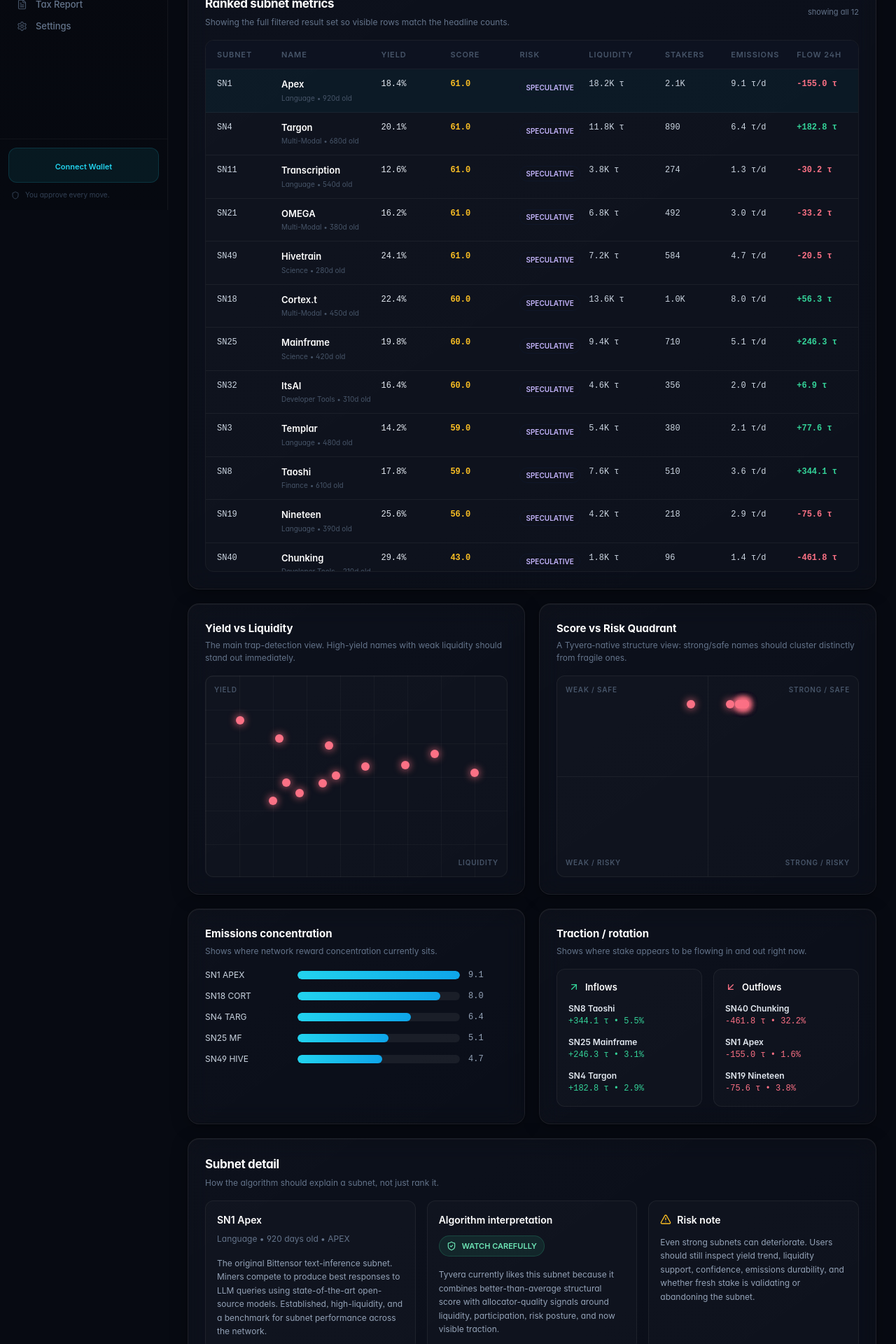
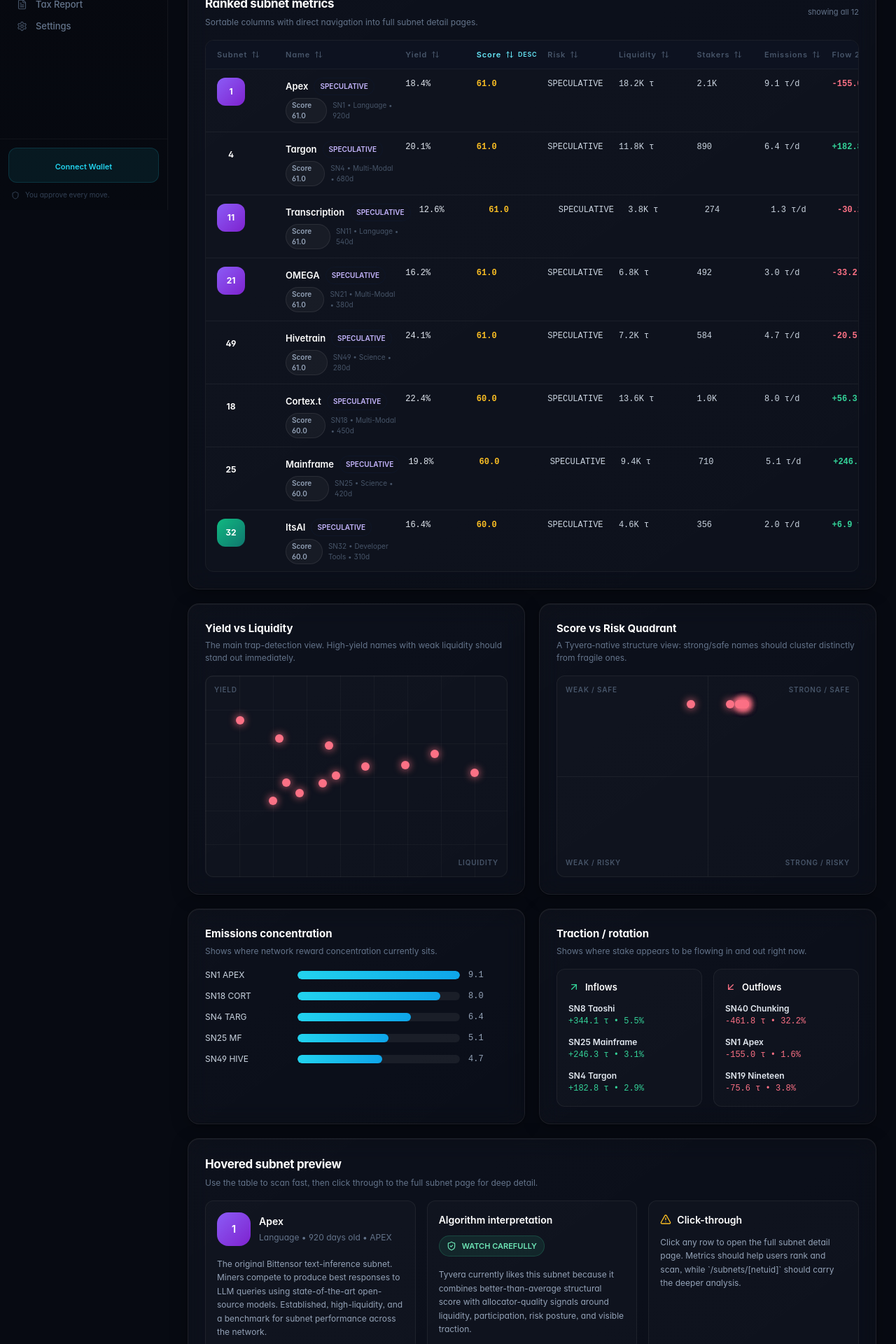
Before and after one commit to openclawbeta/tyvera, a Next.js app: page /metrics in a window 1280 px wide. Shown: the part 500-2420 px from the top of the page at 70% size. Built offline with nearby package versions, Linux system fonts and the light colour scheme; no server answers.

Commit message:
add sorting and navigation to metrics table

```diff
--- a/app/(app)/metrics/page.tsx
+++ b/app/(app)/metrics/page.tsx
@@ -1,13 +1,14 @@
 "use client";
 
 import { useEffect, useMemo, useState } from "react";
-import { AlertTriangle, ArrowDownLeft, ArrowUpRight, Download, RefreshCw, ShieldCheck, TrendingDown, TrendingUp } from "lucide-react";
+import { useRouter } from "next/navigation";
+import { AlertTriangle, ArrowDownLeft, ArrowUpRight, ArrowUpDown, Download, RefreshCw, ShieldCheck, TrendingDown, TrendingUp } from "lucide-react";
 import { PageHeader } from "@/components/layout/page-header";
 import { GlassCard } from "@/components/ui-custom/glass-card";
 import { DataSourceBadge } from "@/components/ui-custom/data-source-badge";
 import { fetchSubnetsFromApi, getSubnets } from "@/lib/api/subnets";
 import type { RiskLevel, SubnetDetailModel } from "@/lib/types/subnets";
-import { cn, formatLargeNumber, riskBg, scoreColor } from "@/lib/utils";
+import { cn, formatLargeNumber, riskBg, scoreColor, subnetGradient } from "@/lib/utils";
 
 const CATEGORY_OPTIONS = ["All", "AI", "Creative", "Infrastructure", "Data", "Finance", "Science", "Language", "Multi-Modal"];
 const PRESET_OPTIONS = [
@@ -18,6 +19,9 @@ const PRESET_OPTIONS = [
   "Confidence 80+",
   "Traction leaders",
 ];
+
+type SortKey = "netuid" | "name" | "yield" | "score" | "risk" | "liquidity" | "stakers" | "emissions" | "flow24h" | "flowPct" | "yieldDelta7d" | "confidence";
+type SortDirection = "asc" | "desc";
 
 function formatLiquidity(liquidity: number): string {
   if (liquidity >= 1_000_000) return `${(liquidity / 1_000_000).toFixed(1)}M τ`;
@@ -56,7 +60,38 @@ function getFlowPct(subnet: SubnetDetailModel): number {
   return 0;
 }
 
+function SortHeader({
+  label,
+  sortKey,
+  currentKey,
+  currentDirection,
+  onSort,
+}: {
+  label: string;
+  sortKey: SortKey;
+  currentKey: SortKey;
+  currentDirection: SortDirection;
+  onSort: (key: SortKey) => void;
+}) {
+  const active = sortKey === currentKey;
+  return (
+    <button
+      onClick={() => onSort(sortKey)}
+      className={cn(
+        "flex items-center gap-1.5 text-left transition-colors",
+        active ? "text-cyan-300" : "text-slate-600 hover:text-slate-300",
+      )}
+      title={`Sort by ${label}`}
+    >
+      <span>{label}</span>
+      <ArrowUpDown className={cn("w-3 h-3", active && "text-cyan-300")} />
+      {active && <span className="text-[9px] uppercase tracking-[0.08em]">{currentDirection}</span>}
+    </button>
+  );
+}
+
 export default function MetricsPage() {
+  const router = useRouter();
   const seed = getSubnets();
   const [subnets, setSubnets] = useState<SubnetDetailModel[]>(() => seed);
   const [dataSource, setDataSource] = useState("static-snapshot");
@@ -65,6 +100,8 @@ export default function MetricsPage() {
   const [category, setCategory] = useState("All");
   const [selected, setSelected] = useState<SubnetDetailModel | null>(() => seed[0] ?? null);
   const [loading, setLoading] = useState(false);
+  const [sortKey, setSortKey] = useState<SortKey>("score");
+  const [sortDirection, setSortDirection] = useState<SortDirection>("desc");
 
   useEffect(() => {
     let cancelled = false;
@@ -86,7 +123,7 @@ export default function MetricsPage() {
     };
   }, []);
 
-  const filtered = useMemo(() => {
+  const baseFiltered = useMemo(() => {
     let list = [...subnets].filter((s) => s.netuid !== 0 && s.liquidity > 0);
 
     if (category !== "All") {
@@ -111,13 +148,44 @@ export default function MetricsPage() {
         break;
     }
 
-    return list.sort((a, b) => {
-      if (preset === "Momentum leaders") return b.yieldDelta7d - a.yieldDelta7d;
-      if (preset === "High liquidity") return b.liquidity - a.liquidity;
-      if (preset === "Traction leaders") return getFlow24h(b) - getFlow24h(a);
-      return b.score - a.score;
+    return list;
+  }, [subnets, category, preset]);
+
+  const filtered = useMemo(() => {
+    const list = [...baseFiltered];
+    list.sort((a, b) => {
+      const direction = sortDirection === "asc" ? 1 : -1;
+      switch (sortKey) {
+        case "netuid":
+          return (a.netuid - b.netuid) * direction;
+        case "name":
+          return a.name.localeCompare(b.name) * direction;
+        case "yield":
+          return (a.yield - b.yield) * direction;
+        case "score":
+          return (a.score - b.score) * direction;
+        case "risk":
+          return (riskRank(a.risk) - riskRank(b.risk)) * direction;
+        case "liquidity":
+          return (a.liquidity - b.liquidity) * direction;
+        case "stakers":
+          return (a.stakers - b.stakers) * direction;
+        case "emissions":
+          return (a.emissions - b.emissions) * direction;
+        case "flow24h":
+          return (getFlow24h(a) - getFlow24h(b)) * direction;
+        case "flowPct":
+          return (getFlowPct(a) - getFlowPct(b)) * direction;
+        case "yieldDelta7d":
+          return (a.yieldDelta7d - b.yieldDelta7d) * direction;
+        case "confidence":
+          return ((a.confidence ?? 0) - (b.confidence ?? 0)) * direction;
+        default:
+          return (a.score - b.score) * direction;
+      }
     });
-  }, [subnets, category, preset]);
+    return list;
+  }, [baseFiltered, sortKey, sortDirection]);
 
   const topEmissions = useMemo(() => [...filtered].sort((a, b) => b.emissions - a.emissions).slice(0, 5), [filtered]);
   const improving = useMemo(() => [...filtered].sort((a, b) => b.yieldDelta7d - a.yieldDelta7d).slice(0, 3), [filtered]);
@@ -130,11 +198,19 @@ export default function MetricsPage() {
   const lowRiskCount = filtered.filter((s) => s.risk === "LOW").length;
   const topMomentum = improving[0];
   const highestInflow = topInflows[0];
-  const risingRisk = filtered.filter((s) => s.risk === "HIGH" || s.risk === "SPECULATIVE").length;
   const maxEmission = topEmissions.length ? Math.max(...topEmissions.map((s) => s.emissions)) : 0;
 
-  const bestOpportunity = filtered[0];
+  const bestOpportunity = [...filtered].sort((a, b) => b.score - a.score)[0];
   const warningSubnet = deteriorating.find((s) => s.risk === "HIGH" || s.risk === "SPECULATIVE") ?? deteriorating[0];
+
+  function handleSort(nextKey: SortKey) {
+    if (nextKey === sortKey) {
+      setSortDirection((prev) => (prev === "asc" ? "desc" : "asc"));
+    } else {
+      setSortKey(nextKey);
+      setSortDirection(nextKey === "name" || nextKey === "netuid" || nextKey === "risk" ? "asc" : "desc");
+    }
+  }
 
   return (
     <div className="max-w-[1600px] mx-auto space-y-6">
@@ -219,15 +295,26 @@ export default function MetricsPage() {
             <div className="flex items-center justify-between mb-4">
               <div>
                 <div className="text-[17px] font-bold text-white tracking-[-0.02em]">Ranked subnet metrics</div>
-                <div className="text-[12px] text-slate-500 mt-1">Showing the full filtered result set so visible rows match the headline counts.</div>
+                <div className="text-[12px] text-slate-500 mt-1">Sortable columns with direct navigation into full subnet detail pages.</div>
               </div>
               <div className="text-[11px] text-slate-500">showing all {filtered.length}</div>
             </div>
 
             <div className="overflow-x-auto rounded-xl border border-white/[0.06] max-h-[760px]">
-              <div className="min-w-[1220px]">
-                <div className="sticky top-0 z-10 grid grid-cols-[80px_1.35fr_.9fr_.9fr_.9fr_1fr_.85fr_.85fr_.9fr_.85fr_.8fr_.8fr] gap-3 px-4 py-3 text-[11px] font-semibold uppercase tracking-[0.08em] text-slate-600 bg-[#0d1220] border-b border-white/[0.05]">
-                  <div>Subnet</div><div>Name</div><div>Yield</div><div>Score</div><div>Risk</div><div>Liquidity</div><div>Stakers</div><div>Emissions</div><div>Flow 24H</div><div>Flow %</div><div>7D</div><div>Conf.</div>
+              <div className="min-w-[1280px]">
+                <div className="sticky top-0 z-10 grid grid-cols-[86px_1.6fr_.9fr_.9fr_.9fr_1fr_.85fr_.85fr_.9fr_.85fr_.8fr_.8fr] gap-3 px-4 py-3 text-[11px] font-semibold uppercase tracking-[0.08em] bg-[#0d1220] border-b border-white/[0.05]">
+                  <SortHeader label="Subnet" sortKey="netuid" currentKey={sortKey} currentDirection={sortDirection} onSort={handleSort} />
+                  <SortHeader label="Name" sortKey="name" currentKey={sortKey} currentDirection={sortDirection} onSort={handleSort} />
+                  <SortHeader label="Yield" sortKey="yield" currentKey={sortKey} currentDirection={sortDirection} onSort={handleSort} />
+                  <SortHeader label="Score" sortKey="score" currentKey={sortKey} currentDirection={sortDirection} onSort={handleSort} />
+                  <SortHeader label="Risk" sortKey="risk" currentKey={sortKey} currentDirection={sortDirection} onSort={handleSort} />
+                  <SortHeader label="Liquidity" sortKey="liquidity" currentKey={sortKey} currentDirection={sortDirection} onSort={handleSort} />
+                  <SortHeader label="Stakers" sortKey="stakers" currentKey={sortKey} currentDirection={sortDirection} onSort={handleSort} />
+                  <SortHeader label="Emissions" sortKey="emissions" currentKey={sortKey} currentDirection={sortDirection} onSort={handleSort} />
+                  <SortHeader label="Flow 24H" sortKey="flow24h" currentKey={sortKey} currentDirection={sortDirection} onSort={handleSort} />
+                  <SortHeader label="Flow %" sortKey="flowPct" currentKey={sortKey} currentDirection={sortDirection} onSort={handleSort} />
+                  <SortHeader label="7D" sortKey="yieldDelta7d" currentKey={sortKey} currentDirection={sortDirection} onSort={handleSort} />
+                  <SortHeader label="Conf." sortKey="confidence" currentKey={sortKey} currentDirection={sortDirection} onSort={handleSort} />
                 </div>
                 {filtered.map((subnet) => {
                   const flow24h = getFlow24h(subnet);
@@ -235,20 +322,28 @@ export default function MetricsPage() {
                   return (
                     <button
                       key={subnet.netuid}
-                      onClick={() => setSelected(subnet)}
-                      className={cn(
-                        "grid w-full text-left grid-cols-[80px_1.35fr_.9fr_.9fr_.9fr_1fr_.85fr_.85fr_.9fr_.85fr_.8fr_.8fr] gap-3 px-4 py-3 border-b border-white/[0.05] bg-white/[0.015] hover:bg-white/[0.03] transition-all",
-                        selected?.netuid === subnet.netuid && "bg-cyan-400/[0.05]"
-                      )}
+                      onClick={() => router.push(`/subnets/${subnet.netuid}`)}
+                      onMouseEnter={() => setSelected(subnet)}
+                      className="grid w-full text-left grid-cols-[86px_1.6fr_.9fr_.9fr_.9fr_1fr_.85fr_.85fr_.9fr_.85fr_.8fr_.8fr] gap-3 px-4 py-3 border-b border-white/[0.05] bg-white/[0.015] hover:bg-white/[0.03] transition-all"
                     >
-                      <div className="font-mono text-[12px] text-slate-300">SN{subnet.netuid}</div>
+                      <div className="flex items-center">
+                        <div className={cn("w-10 h-10 rounded-xl flex items-center justify-center text-xs font-bold text-white bg-gradient-to-br", subnetGradient(subnet.netuid))}>
+                          {subnet.netuid}
+                        </div>
+                      </div>
                       <div>
-                        <div className="text-[13px] font-semibold text-white">{subnet.name}</div>
-                        <div className="text-[10px] text-slate-600 mt-0.5">{subnet.category} • {subnet.age}d old</div>
+                        <div className="flex items-center gap-2">
+                          <div className="text-[13px] font-semibold text-white">{subnet.name}</div>
+                          <span className={cn("px-2 py-1 rounded-full text-[10px] font-semibold border", riskBg(subnet.risk))}>{subnet.risk}</span>
+                        </div>
+                        <div className="flex items-center gap-2 mt-1">
+                          <span className={cn("px-2 py-0.5 rounded-full text-[10px] font-semibold border", subnet.score >= 85 ? "bg-emerald-400/10 text-emerald-300 border-emerald-400/20" : subnet.score >= 75 ? "bg-amber-400/10 text-amber-300 border-amber-400/20" : "bg-white/[0.04] text-slate-400 border-white/[0.08]")}>Score {subnet.score.toFixed(1)}</span>
+                          <span className="text-[10px] text-slate-600">SN{subnet.netuid} • {subnet.category} • {subnet.age}d</span>
+                        </div>
                       </div>
                       <div className="font-mono text-[12px] text-slate-200">{subnet.yield.toFixed(1)}%</div>
                       <div className={cn("font-mono text-[12px] font-semibold", scoreColor(subnet.score))}>{subnet.score.toFixed(1)}</div>
-                      <div><span className={cn("px-2 py-1 rounded-full text-[10px] font-semibold border", riskBg(subnet.risk))}>{subnet.risk}</span></div>
+                      <div className="font-mono text-[12px] text-slate-300">{subnet.risk}</div>
                       <div className="font-mono text-[12px] text-slate-300">{formatLiquidity(subnet.liquidity)}</div>
                       <div className="font-mono text-[12px] text-slate-300">{formatLargeNumber(subnet.stakers)}</div>
                       <div className="font-mono text-[12px] text-slate-300">{subnet.emissions.toFixed(1)} τ/d</div>
@@ -364,14 +459,19 @@ export default function MetricsPage() {
             <GlassCard padding="lg">
               <div className="flex items-center justify-between mb-4">
                 <div>
-                  <div className="text-[17px] font-bold text-white tracking-[-0.02em]">Subnet detail</div>
-                  <div className="text-[12px] text-slate-500 mt-1">How the algorithm should explain a subnet, not just rank it.</div>
+                  <div className="text-[17px] font-bold text-white tracking-[-0.02em]">Hovered subnet preview</div>
+                  <div className="text-[12px] text-slate-500 mt-1">Use the table to scan fast, then click through to the full subnet page for deep detail.</div>
                 </div>
               </div>
               <div className="grid grid-cols-1 xl:grid-cols-3 gap-4">
                 <div className="rounded-xl border border-white/[0.06] bg-white/[0.02] p-4">
-                  <div className="text-[14px] font-semibold text-white">SN{selected.netuid} {selected.name}</div>
-                  <div className="text-[12px] text-slate-500 mt-2">{selected.category} • {selected.age} days old • {selected.symbol}</div>
+                  <div className="flex items-center gap-3">
+                    <div className={cn("w-12 h-12 rounded-2xl flex items-center justify-center text-sm font-bold text-white bg-gradient-to-br", subnetGradient(selected.netuid))}>{selected.netuid}</div>
+                    <div>
+                      <div className="text-[14px] font-semibold text-white">{selected.name}</div>
+                      <div className="text-[12px] text-slate-500 mt-1">{selected.category} • {selected.age} days old • {selected.symbol}</div>
+                    </div>
+                  </div>
                   <div className="mt-4 text-[12px] text-slate-400 leading-relaxed">{selected.summary ?? selected.description}</div>
                 </div>
                 <div className="rounded-xl border border-white/[0.06] bg-white/[0.02] p-4">
@@ -379,15 +479,11 @@ export default function MetricsPage() {
                   <div className="mt-3 inline-flex items-center gap-2 px-2.5 py-1.5 rounded-full text-[11px] font-semibold bg-emerald-400/10 text-emerald-300 border border-emerald-400/20">
                     <ShieldCheck className="w-3.5 h-3.5" /> {selected.score >= 85 ? "ACCUMULATE" : selected.score >= 75 ? "HOLD / WATCH" : "WATCH CAREFULLY"}
                   </div>
-                  <div className="mt-4 text-[12px] text-slate-400 leading-relaxed">
-                    Tyvera currently likes this subnet because it combines better-than-average structural score with allocator-quality signals around liquidity, participation, risk posture, and now visible traction.
-                  </div>
+                  <div className="mt-4 text-[12px] text-slate-400 leading-relaxed">Tyvera currently likes this subnet because it combines better-than-average structural score with allocator-quality signals around liquidity, participation, risk posture, and visible traction.</div>
                 </div>
                 <div className="rounded-xl border border-white/[0.06] bg-white/[0.02] p-4">
-                  <div className="text-[14px] font-semibold text-white flex items-center gap-2"><AlertTriangle className="w-4 h-4 text-amber-400" /> Risk note</div>
-                  <div className="mt-3 text-[12px] text-slate-400 leading-relaxed">
-                    Even strong subnets can deteriorate. Users should still inspect yield trend, liquidity support, confidence, emissions durability, and whether fresh stake is validating or abandoning the subnet.
-                  </div>
+                  <div className="text-[14px] font-semibold text-white flex items-center gap-2"><AlertTriangle className="w-4 h-4 text-amber-400" /> Click-through</div>
+                  <div className="mt-3 text-[12px] text-slate-400 leading-relaxed">Click any row to open the full subnet detail page. Metrics should help users rank and scan, while `/subnets/[netuid]` should carry the deeper analysis.</div>
                 </div>
               </div>
             </GlassCard>
@@ -436,7 +532,7 @@ export default function MetricsPage() {
 
           <GlassCard padding="lg">
             <div className="text-[11px] font-semibold uppercase tracking-[0.12em] text-slate-600 mb-3">Why this page matters</div>
-            <div className="text-[12px] text-slate-400 leading-relaxed">This page should compress subnet complexity into visible evidence for staking decisions. It is not just a ranking list — it is a decision surface.</div>
+            <div className="text-[12px] text-slate-400 leading-relaxed">Metrics should compress subnet complexity into visible evidence for staking decisions. Use it to sort, scan, compare traction, and then click deeper into full subnet analysis.</div>
           </GlassCard>
         </div>
       </div>
```
